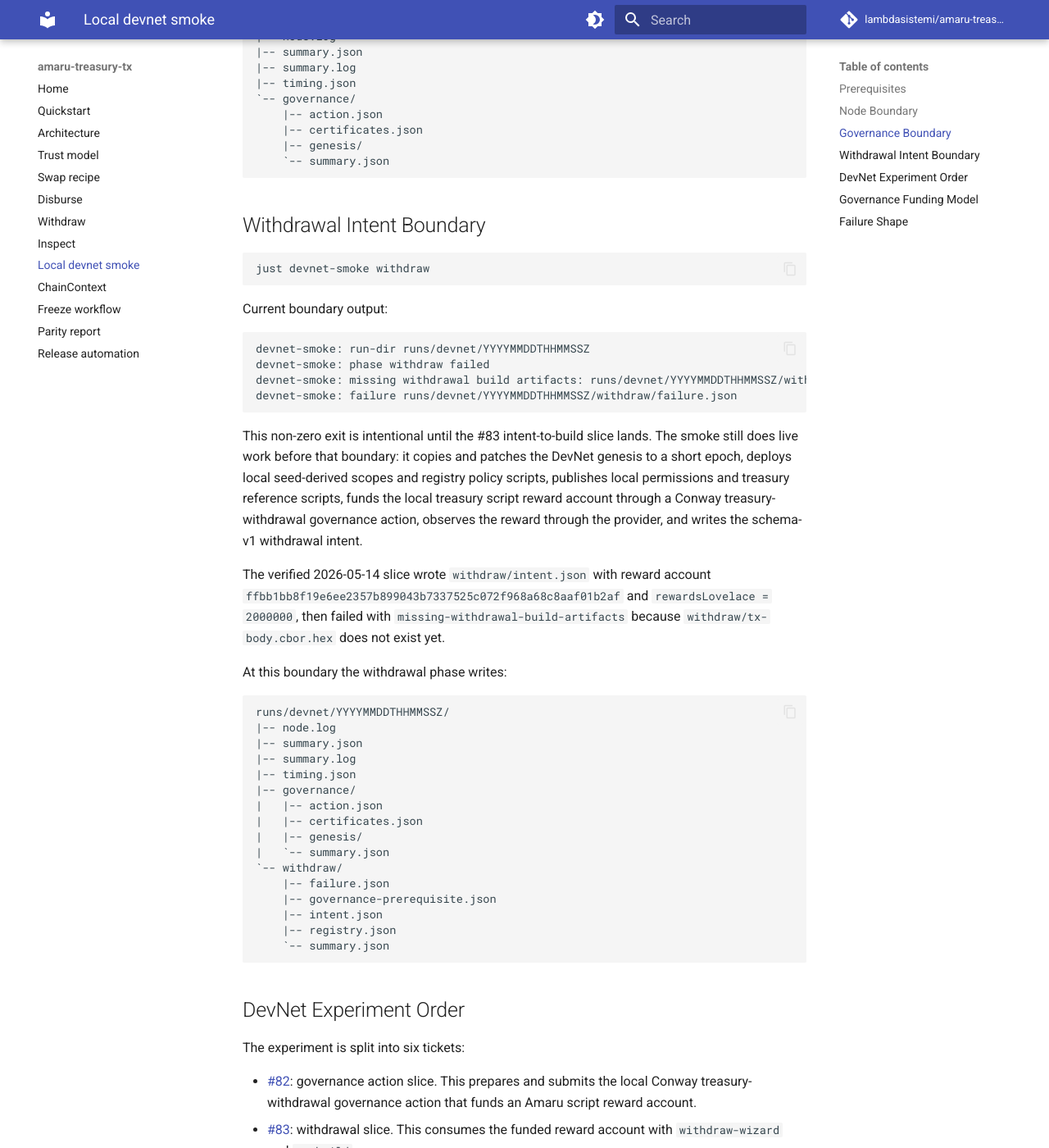
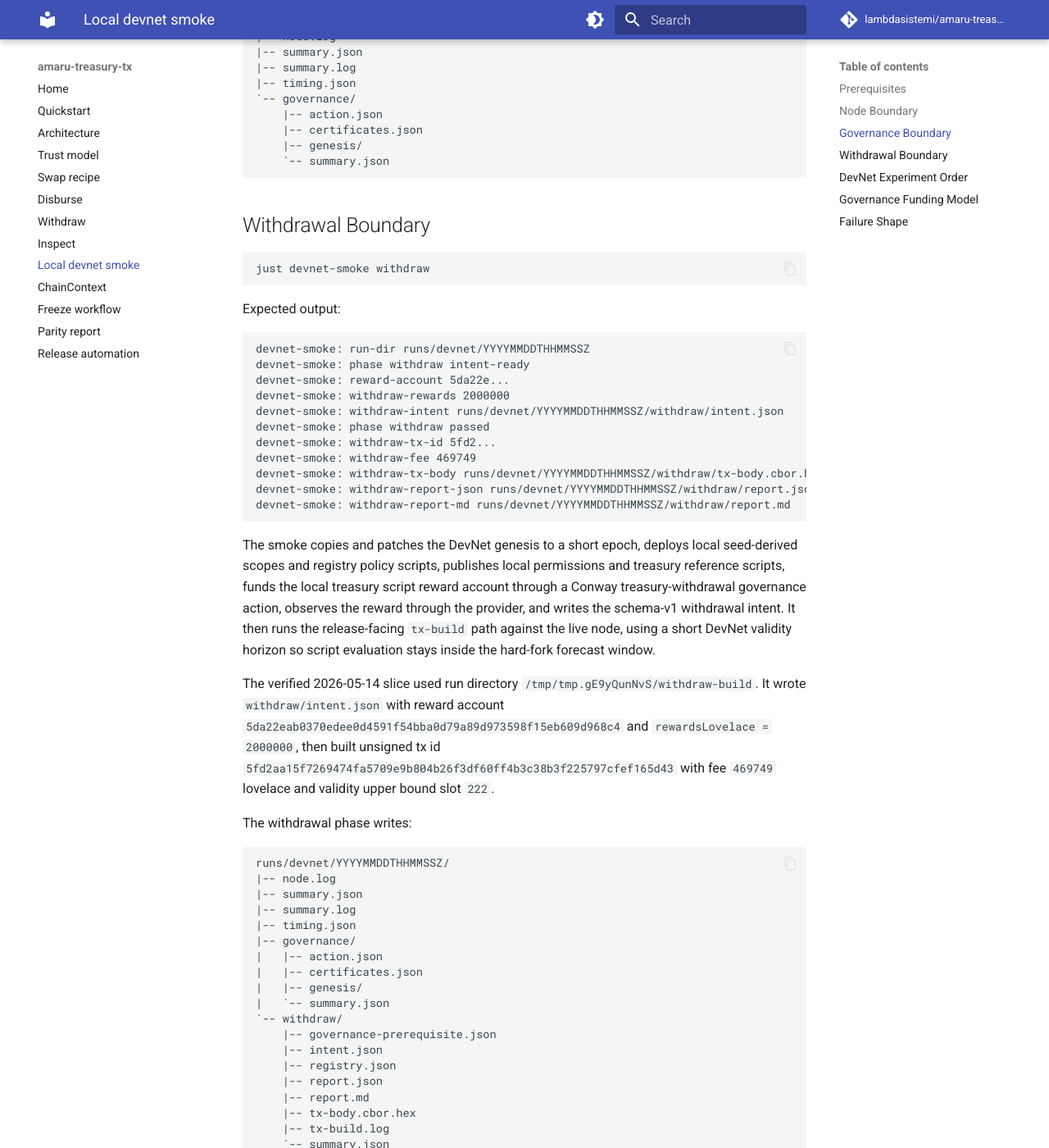
Before and after one commit to lambdasistemi/amaru-treasury-tx, an MkDocs documentation site: the page built from docs/local-devnet-smoke.md, in a window 1280 px wide and 1400 px high, scrolled down 2049 px. Shown: the whole window at 82% size. Built offline with MkDocs 1.6.1 and Material for MkDocs 9.7.7, drawn with Linux system fonts in a browser that asks for light colours; comment, search, counter and statistics services are not loaded; some of the changed text lies outside the part shown.

Commit message:
test(devnet): build withdrawal artifacts from live rewards
Run the withdraw DevNet phase through the release-facing tx-build path after live rewards are observed. The smoke now writes unsigned CBOR, tx-build JSON/Markdown reports, the build log, and summary evidence from the live local reward account.

Keep the DevNet validity bound inside the short-epoch forecast horizon and document the verified live run evidence for the #83 withdrawal slice.

````diff
--- a/docs/local-devnet-smoke.md
+++ b/docs/local-devnet-smoke.md
@@ -4,9 +4,9 @@ The local DevNet smoke is an opt-in release check. It starts the
 `cardano-node-clients` DevNet, verifies the node socket with network
 magic `42`, can run the governance funding setup on a patched
 short-epoch genesis, records timing/action/reward evidence, and writes
-artifacts under a fresh run directory. The withdrawal phase currently
-proves the live reward-to-intent boundary and then stops before
-building the unsigned withdrawal transaction.
+artifacts under a fresh run directory. The withdrawal phase proves the
+live reward-to-unsigned-build boundary by writing a withdrawal intent,
+unsigned CBOR, and JSON/Markdown review reports.
 
 This check is not part of `just ci`: it starts a real local
 `cardano-node` and is meant as manual live evidence before a release.
@@ -108,38 +108,47 @@ runs/devnet/YYYYMMDDTHHMMSSZ/
     `-- summary.json
 ```
 
-## Withdrawal Intent Boundary
+## Withdrawal Boundary
 
 ```bash
 just devnet-smoke withdraw
 ```
 
-Current boundary output:
+Expected output:
 
 ```text
 devnet-smoke: run-dir runs/devnet/YYYYMMDDTHHMMSSZ
-devnet-smoke: phase withdraw failed
-devnet-smoke: missing withdrawal build artifacts: runs/devnet/YYYYMMDDTHHMMSSZ/withdraw/tx-body.cbor.hex
-devnet-smoke: failure runs/devnet/YYYYMMDDTHHMMSSZ/withdraw/failure.json
+devnet-smoke: phase withdraw intent-ready
+devnet-smoke: reward-account 5da22e...
+devnet-smoke: withdraw-rewards 2000000
+devnet-smoke: withdraw-intent runs/devnet/YYYYMMDDTHHMMSSZ/withdraw/intent.json
+devnet-smoke: phase withdraw passed
+devnet-smoke: withdraw-tx-id 5fd2...
+devnet-smoke: withdraw-fee 469749
+devnet-smoke: withdraw-tx-body runs/devnet/YYYYMMDDTHHMMSSZ/withdraw/tx-body.cbor.hex
+devnet-smoke: withdraw-report-json runs/devnet/YYYYMMDDTHHMMSSZ/withdraw/report.json
+devnet-smoke: withdraw-report-md runs/devnet/YYYYMMDDTHHMMSSZ/withdraw/report.md
 ```
 
-This non-zero exit is intentional until the #83 intent-to-build slice
-lands. The smoke still does live work before that boundary: it copies
-and patches the DevNet genesis to a short epoch, deploys local
-seed-derived scopes and registry policy scripts, publishes local
+The smoke copies and patches the DevNet genesis to a short epoch,
+deploys local seed-derived scopes and registry policy scripts, publishes local
 permissions and treasury reference scripts, funds the local treasury
 script reward account through a Conway treasury-withdrawal governance
 action, observes the reward through the provider, and writes the
-schema-v1 withdrawal intent.
+schema-v1 withdrawal intent. It then runs the release-facing
+`tx-build` path against the live node, using a short DevNet validity
+horizon so script evaluation stays inside the hard-fork forecast
+window.
 
-The verified 2026-05-14 slice wrote `withdraw/intent.json` with reward
-account
-`ffbb1bb8f19e6ee2357b899043b7337525c072f968a68c8aaf01b2af` and
-`rewardsLovelace = 2000000`, then failed with
-`missing-withdrawal-build-artifacts` because
-`withdraw/tx-body.cbor.hex` does not exist yet.
+The verified 2026-05-14 slice used run directory
+`/tmp/tmp.gE9yQunNvS/withdraw-build`. It wrote `withdraw/intent.json`
+with reward account
+`5da22eab0370edee0d4591f54bba0d79a89d973598f15eb609d968c4` and
+`rewardsLovelace = 2000000`, then built unsigned tx id
+`5fd2aa15f7269474fa5709e9b804b26f3df60ff4b3c38b3f225797cfef165d43`
+with fee `469749` lovelace and validity upper bound slot `222`.
 
-At this boundary the withdrawal phase writes:
+The withdrawal phase writes:
 
 ```text
 runs/devnet/YYYYMMDDTHHMMSSZ/
@@ -153,10 +162,13 @@ runs/devnet/YYYYMMDDTHHMMSSZ/
 |   |-- genesis/
 |   `-- summary.json
 `-- withdraw/
-    |-- failure.json
     |-- governance-prerequisite.json
     |-- intent.json
     |-- registry.json
+    |-- report.json
+    |-- report.md
+    |-- tx-body.cbor.hex
+    |-- tx-build.log
     `-- summary.json
 ```
 
@@ -186,16 +198,16 @@ The experiment is split into six tickets:
   reorganize slice. This consolidates live treasury UTxOs once the
   release-facing reorganize builder from #46 exists.
 
-The passing phases today are `node` and `governance`. The `withdraw`
-phase currently proves live reward-to-intent and intentionally fails
-before unsigned build artifacts.
+The passing phases today are `node`, `governance`, and `withdraw`.
 
 `node` proves only the local node boundary, network magic, and timing.
 `governance` proves the local setup path that funds the Amaru treasury
 script reward account. `withdraw` proves that the funded script reward
-account can be resolved into a schema-v1 intent. It is not proof that
-withdrawal, disburse, SundaeSwap order-build, SundaeSwap order-spend,
-or reorganize transactions have been built or observed on DevNet.
+account can be resolved into a schema-v1 intent and built into unsigned
+CBOR plus review reports. It is not proof that the withdrawal
+transaction was signed or submitted, and it is not proof that disburse,
+SundaeSwap order-build, SundaeSwap order-spend, or reorganize
+transactions have been built or observed on DevNet.
 
 SundaeSwap V3 contract compatibility should use the public V3 Aiken
 contracts and SDK/reference material:
@@ -252,13 +264,12 @@ genesis patch no longer applies, funds are insufficient, the action is
 not observed, or the reward account is not funded before the wait
 budget expires.
 
-The withdrawal phase currently fails with a typed local boundary after
-intent creation if `withdraw/tx-body.cbor.hex`, `withdraw/report.json`,
-or `withdraw/report.md` is missing. This protects the release trail
-from treating intent evidence as unsigned transaction build evidence.
+The withdrawal phase may fail during setup, reward observation, intent
+resolution, or `tx-build`. When diagnosing `tx-build`, inspect
+`withdraw/tx-build.log`, `withdraw/report.json`, and the run
+directory's node log together.
 
 Use the run directory's `node.log`, `summary.log`, `timing.json`, and
 `governance/summary.json` when recording governance evidence. Use
 `withdraw/intent.json`, `withdraw/registry.json`, and
-`withdraw/failure.json` when diagnosing the current withdrawal
-intent-to-build boundary.
+`withdraw/report.json` when recording withdrawal build evidence.
````
Also changed, not shown: llm/reviews/local-083-devnet-withdrawal/state.md (+2 -2 lines), specs/083-devnet-withdrawal/plan.md (+15 -12 lines), specs/083-devnet-withdrawal/tasks.md (+11 -7 lines), 1 other file.
